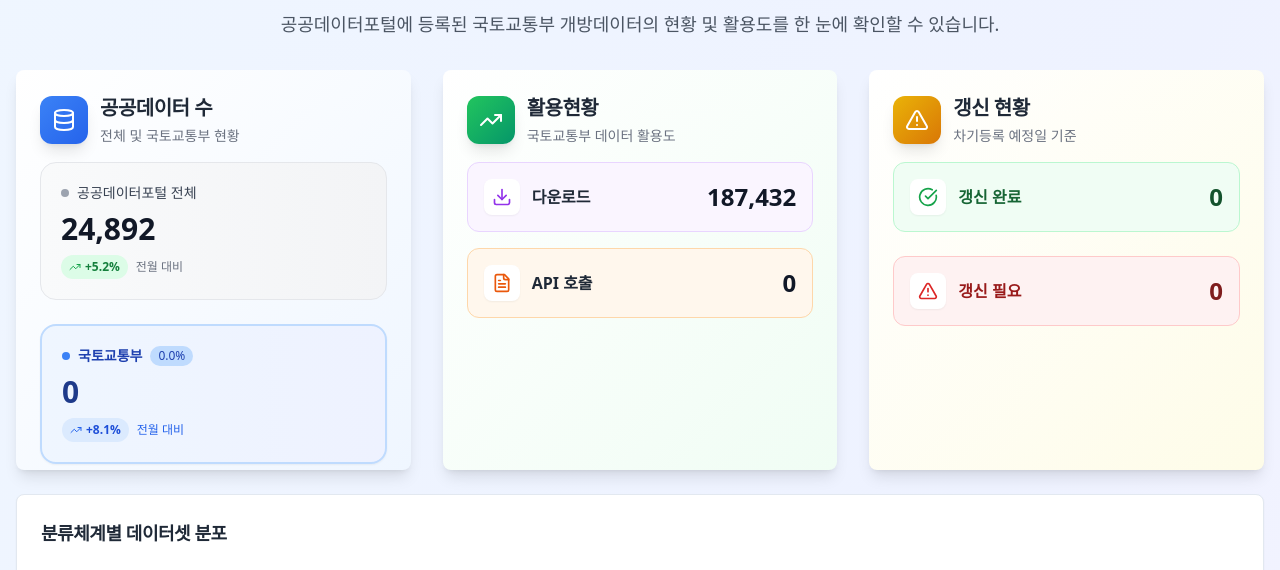
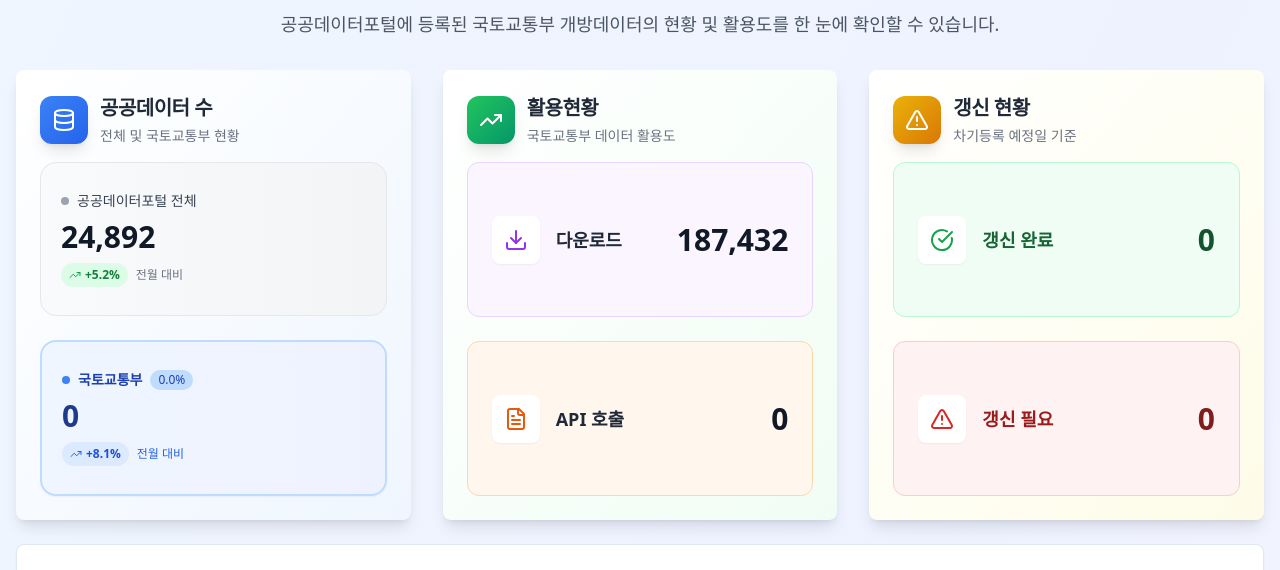
Before and after one commit to 2025DataEdu/team-1, a React (Vite) app: page / in a window 1280 px wide. Shown: the part 143-713 px from the top of the page. Built offline with nearby package versions, Linux system fonts and the light colour scheme; no server answers; the database is empty.

Commit message:
Fix: Adjust dashboard card sizes
Ensured the "공공데이터 수", "활용현황", and "갱신현황" dashboard cards have the same height for consistent visual appearance.

```diff
--- a/src/components/StatsCards.tsx
+++ b/src/components/StatsCards.tsx
@@ -92,9 +92,9 @@ const StatsCards = () => {
 
   return (
     <div className="grid grid-cols-1 lg:grid-cols-3 gap-8">
-      {/* 공공데이터 수 카드 */}
-      <Card className="group hover:shadow-xl transition-all duration-300 border-0 shadow-lg bg-gradient-to-br from-white to-blue-50 h-[400px]">
-        <CardHeader className="pb-4">
+      {/* 공공데이터 수 카드 - 고정 높이 적용 */}
+      <Card className="group hover:shadow-xl transition-all duration-300 border-0 shadow-lg bg-gradient-to-br from-white to-blue-50 h-[450px] flex flex-col">
+        <CardHeader className="pb-4 flex-shrink-0">
           <div className="flex items-center justify-between">
             <div className="flex items-center space-x-3">
               <div className="p-3 rounded-xl bg-gradient-to-br from-blue-500 to-blue-600 shadow-lg group-hover:shadow-xl transition-shadow duration-300">
@@ -109,10 +109,10 @@ const StatsCards = () => {
             </div>
           </div>
         </CardHeader>
-        <CardContent className="space-y-6 flex-1">
+        <CardContent className="flex-1 flex flex-col justify-between space-y-6">
           {/* 공공데이터포털 전체 */}
-          <div className="relative p-5 rounded-2xl bg-gradient-to-r from-gray-50 to-gray-100 border border-gray-200 hover:border-gray-300 transition-colors duration-200 flex-1">
-            <div className="flex items-center justify-between h-full">
+          <div className="relative p-5 rounded-2xl bg-gradient-to-r from-gray-50 to-gray-100 border border-gray-200 hover:border-gray-300 transition-colors duration-200 flex-1 flex items-center">
+            <div className="flex items-center justify-between h-full w-full">
               <div className="flex-1">
                 <div className="flex items-center space-x-2 mb-2">
                   <div className="w-2 h-2 rounded-full bg-gray-400"></div>
@@ -140,8 +140,8 @@ const StatsCards = () => {
           </div>
 
           {/* 국토교통부 */}
-          <div className="relative p-5 rounded-2xl bg-gradient-to-r from-blue-50 to-indigo-50 border-2 border-blue-200 hover:border-blue-300 transition-colors duration-200 shadow-sm flex-1">
-            <div className="flex items-center justify-between h-full">
+          <div className="relative p-5 rounded-2xl bg-gradient-to-r from-blue-50 to-indigo-50 border-2 border-blue-200 hover:border-blue-300 transition-colors duration-200 shadow-sm flex-1 flex items-center">
+            <div className="flex items-center justify-between h-full w-full">
               <div className="flex-1">
                 <div className="flex items-center space-x-2 mb-2">
                   <div className="w-2 h-2 rounded-full bg-blue-500"></div>
@@ -173,9 +173,9 @@ const StatsCards = () => {
         </CardContent>
       </Card>
 
-      {/* 활용현황 카드 */}
-      <Card className="group hover:shadow-xl transition-all duration-300 border-0 shadow-lg bg-gradient-to-br from-white to-green-50 h-[400px]">
-        <CardHeader className="pb-4">
+      {/* 활용현황 카드 - 고정 높이 적용 */}
+      <Card className="group hover:shadow-xl transition-all duration-300 border-0 shadow-lg bg-gradient-to-br from-white to-green-50 h-[450px] flex flex-col">
+        <CardHeader className="pb-4 flex-shrink-0">
           <div className="flex items-center justify-between">
             <div className="flex items-center space-x-3">
               <div className="p-3 rounded-xl bg-gradient-to-br from-green-500 to-emerald-600 shadow-lg group-hover:shadow-xl transition-shadow duration-300">
@@ -190,19 +190,19 @@ const StatsCards = () => {
             </div>
           </div>
         </CardHeader>
-        <CardContent className="flex-1">
-          <div className="grid grid-cols-1 gap-4 h-full">
+        <CardContent className="flex-1 flex flex-col justify-center">
+          <div className="grid grid-cols-1 gap-6 h-full">
             {utilizationStats.map((stat, index) => (
-              <div key={index} className={`p-4 rounded-xl ${stat.bgColor} border ${stat.borderColor} hover:shadow-md transition-all duration-200 flex-1`}>
-                <div className="flex items-center justify-between h-full">
-                  <div className="flex items-center space-x-3">
-                    <div className="p-2 rounded-lg bg-white shadow-sm">
-                      <stat.icon className={`h-5 w-5 ${stat.color}`} />
+              <div key={index} className={`p-6 rounded-xl ${stat.bgColor} border ${stat.borderColor} hover:shadow-md transition-all duration-200 flex-1 flex items-center`}>
+                <div className="flex items-center justify-between h-full w-full">
+                  <div className="flex items-center space-x-4">
+                    <div className="p-3 rounded-lg bg-white shadow-sm">
+                      <stat.icon className={`h-6 w-6 ${stat.color}`} />
                     </div>
-                    <span className="font-semibold text-gray-800">{stat.title}</span>
+                    <span className="font-semibold text-gray-800 text-lg">{stat.title}</span>
                   </div>
                   <div className="text-right">
-                    <div className="text-2xl font-bold text-gray-900">{stat.value}</div>
+                    <div className="text-3xl font-bold text-gray-900">{stat.value}</div>
                   </div>
                 </div>
               </div>
@@ -211,9 +211,9 @@ const StatsCards = () => {
         </CardContent>
       </Card>
 
-      {/* 갱신 현황 카드 - 기타 항목 제거 */}
-      <Card className="group hover:shadow-xl transition-all duration-300 border-0 shadow-lg bg-gradient-to-br from-white to-yellow-50 h-[400px]">
-        <CardHeader className="pb-4">
+      {/* 갱신 현황 카드 - 고정 높이 적용 */}
+      <Card className="group hover:shadow-xl transition-all duration-300 border-0 shadow-lg bg-gradient-to-br from-white to-yellow-50 h-[450px] flex flex-col">
+        <CardHeader className="pb-4 flex-shrink-0">
           <div className="flex items-center justify-between">
             <div className="flex items-center space-x-3">
               <div className="p-3 rounded-xl bg-gradient-to-br from-yellow-500 to-amber-600 shadow-lg group-hover:shadow-xl transition-shadow duration-300">
@@ -228,7 +228,7 @@ const StatsCards = () => {
             </div>
           </div>
         </CardHeader>
-        <CardContent className="flex-1">
+        <CardContent className="flex-1 flex flex-col justify-center">
           {isSupabaseLoading ? (
             <div className="flex items-center justify-center h-full">
               <div className="flex items-center space-x-2">
@@ -239,28 +239,28 @@ const StatsCards = () => {
           ) : (
             <div className="grid grid-cols-1 gap-6 h-full">
               {/* 갱신 완료 */}
-              <div className="p-4 rounded-xl bg-green-50 border border-green-200 hover:shadow-md transition-all duration-200 flex-1">
-                <div className="flex items-center justify-between h-full">
-                  <div className="flex items-center space-x-3">
-                    <div className="p-2 rounded-lg bg-white shadow-sm">
-                      <CheckCircle className="h-5 w-5 text-green-600" />
+              <div className="p-6 rounded-xl bg-green-50 border border-green-200 hover:shadow-md transition-all duration-200 flex-1 flex items-center">
+                <div className="flex items-center justify-between h-full w-full">
+                  <div className="flex items-center space-x-4">
+                    <div className="p-3 rounded-lg bg-white shadow-sm">
+                      <CheckCircle className="h-6 w-6 text-green-600" />
                     </div>
-                    <span className="font-semibold text-green-800">갱신 완료</span>
+                    <span className="font-semibold text-green-800 text-lg">갱신 완료</span>
                   </div>
-                  <div className="text-2xl font-bold text-green-900">{openDataStatusSummary.completed}</div>
+                  <div className="text-3xl font-bold text-green-900">{openDataStatusSummary.completed}</div>
                 </div>
               </div>
 
               {/* 갱신 필요 */}
-              <div className="p-4 rounded-xl bg-red-50 border border-red-200 hover:shadow-md transition-all duration-200 flex-1">
-                <div className="flex items-center justify-between h-full">
-                  <div className="flex items-center space-x-3">
-                    <div className="p-2 rounded-lg bg-white shadow-sm">
-                      <AlertTriangle className="h-5 w-5 text-red-600" />
+              <div className="p-6 rounded-xl bg-red-50 border border-red-200 hover:shadow-md transition-all duration-200 flex-1 flex items-center">
+                <div className="flex items-center justify-between h-full w-full">
+                  <div className="flex items-center space-x-4">
+                    <div className="p-3 rounded-lg bg-white shadow-sm">
+                      <AlertTriangle className="h-6 w-6 text-red-600" />
                     </div>
-                    <span className="font-semibold text-red-800">갱신 필요</span>
+                    <span className="font-semibold text-red-800 text-lg">갱신 필요</span>
                   </div>
-                  <div className="text-2xl font-bold text-red-900">{openDataStatusSummary.required}</div>
+                  <div className="text-3xl font-bold text-red-900">{openDataStatusSummary.required}</div>
                 </div>
               </div>
             </div>
--- a/src/pages/Index.tsx
+++ b/src/pages/Index.tsx
@@ -10,6 +10,7 @@ import ChatBot from "@/components/ChatBot";
 
 const Index = () => {
   const [selectedCategory, setSelectedCategory] = useState("전체");
+  const [searchTerm, setSearchTerm] = useState("");
 
   return (
     <div className="min-h-screen bg-gradient-to-br from-blue-50 via-indigo-50 to-purple-50">
@@ -36,11 +37,16 @@ const Index = () => {
             <FilterPanel
               selectedCategory={selectedCategory}
               setSelectedCategory={setSelectedCategory}
+              searchTerm={searchTerm}
+              setSearchTerm={setSearchTerm}
             />
           </div>
 
           <div className="lg:col-span-3 space-y-6">
-            <DataTable selectedCategory={selectedCategory} />
+            <DataTable
+              selectedCategory={selectedCategory}
+              searchTerm={searchTerm}
+            />
           </div>
         </div>
       </div>
```
